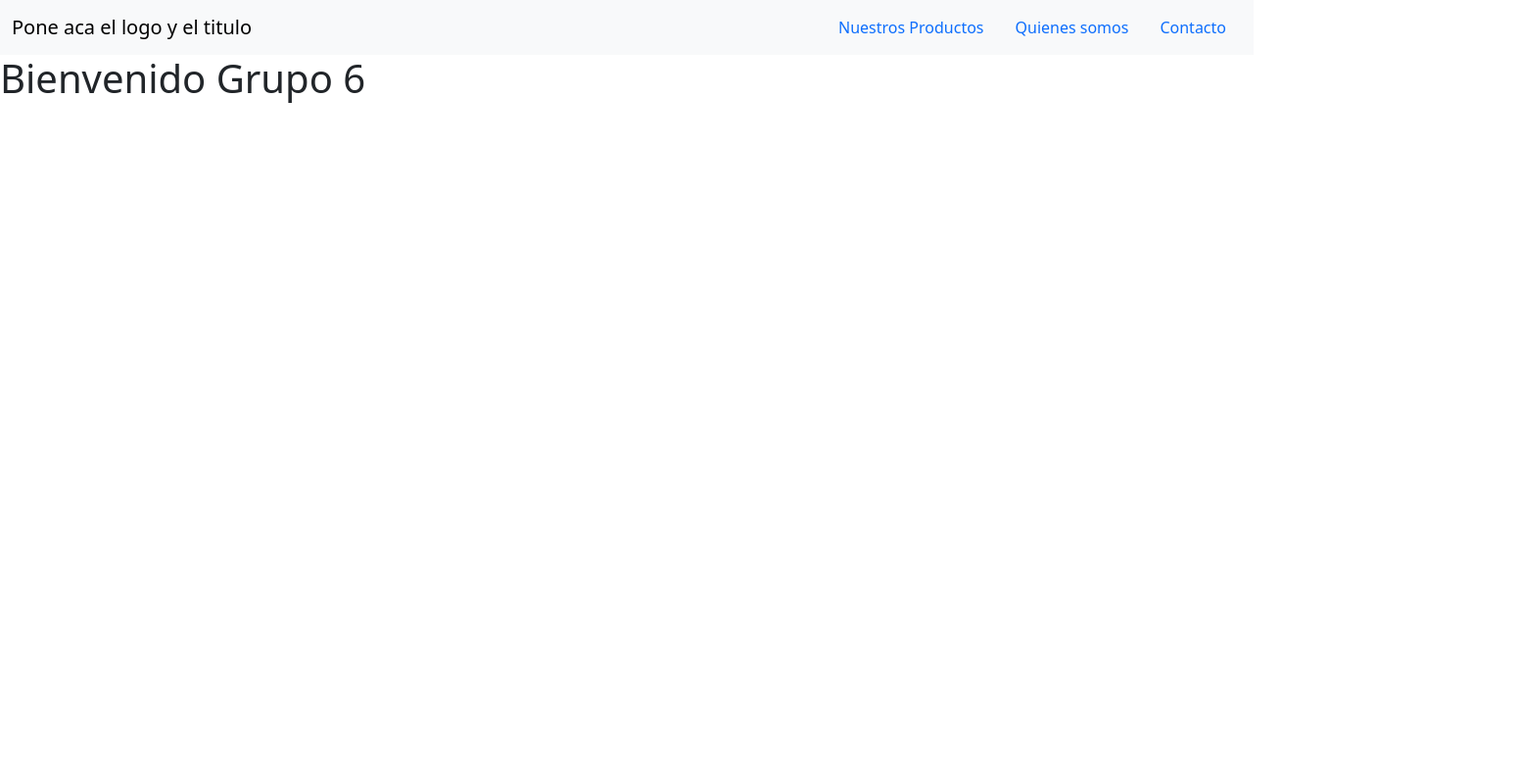
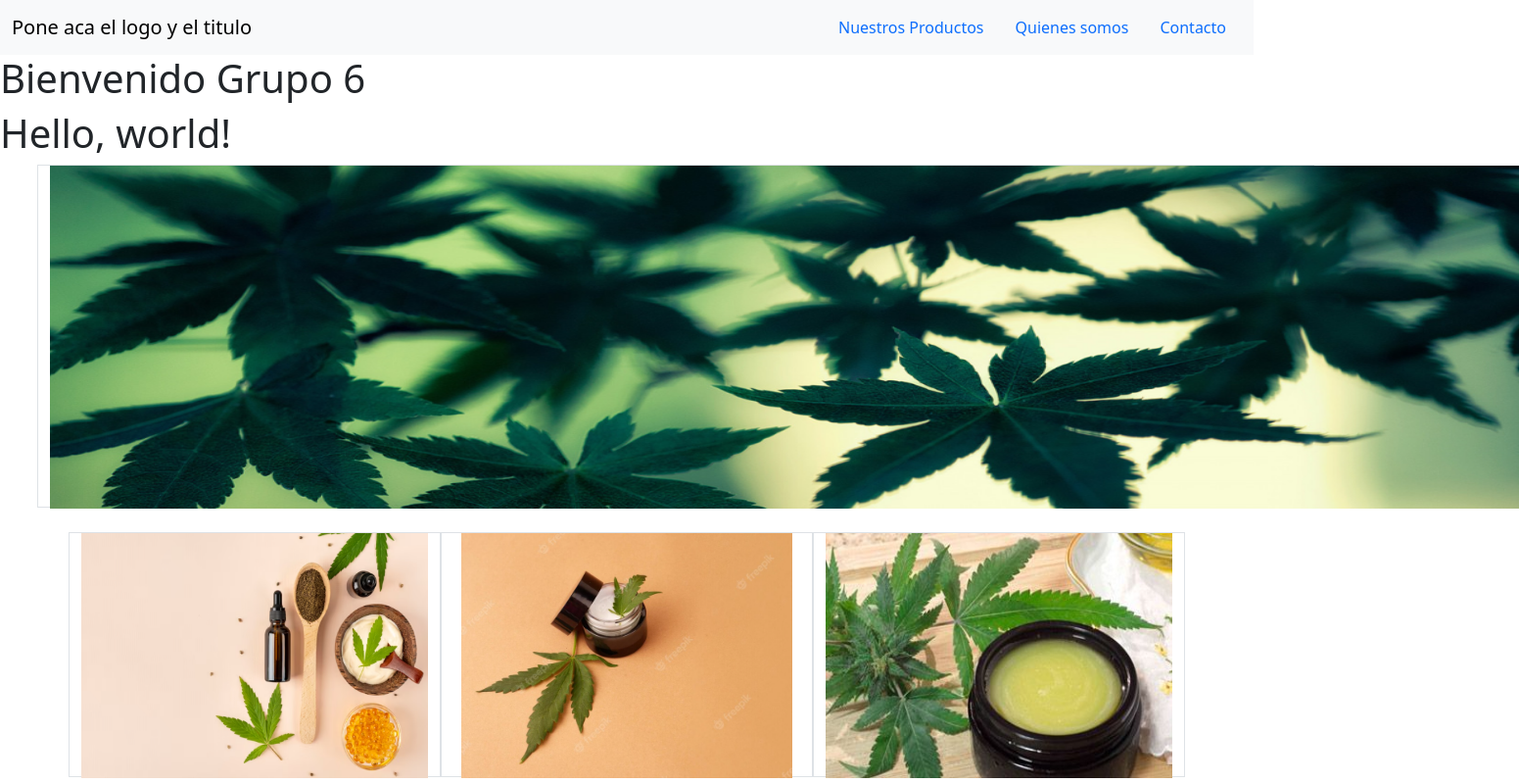
Before and after one commit to EmaManrique/TrabajoIntegrador_Grupo6_ArgentinaPrograma, a plain HTML site: page index.html in a window 1280 px wide. Shown: the whole page at 98% size, 1551 px wide, since content can reach past the window. Drawn offline with nearby package versions, Linux system fonts and the light colour scheme; files that its build step writes are made by us from their sources.

Commit message:
Diseño basicos de home.

```diff
--- a/index.html
+++ b/index.html
@@ -29,5 +29,48 @@
     </div>
   </nav>
 <h1>Bienvenido Grupo 6 </h1>
+
+
 <body>
+  <h1>Hello, world!</h1>
+  <script src="https://cdn.jsdelivr.net/npm/bootstrap@5.3.0-alpha2/dist/js/bootstrap.bundle.min.js" integrity="sha384-qKXV1j0HvMUeCBQ+QVp7JcfGl760yU08IQ+GpUo5hlbpg51QRiuqHAJz8+BrxE/N" crossorigin="anonymous"></script>
+
+  <!-- Primera fila (foto carrucel) -->
+  <div class="row" style="height: 350px; margin-bottom: 25px;">
+    <div class="col border" style="height: inherit; margin-left: 50px;">
+      <img src="./img/img0.PNG" alt="imagen central" style="height: inherit;width: 1500px;">
+
+    </div>
+  </div>
+
+
+
+<!-- Segunda fila (3 imagenes) -->
+  <div class="container text-center">
+    <div class="row" style="height: 250px;">
+
+      <!-- primera imagen -->
+      <div class="col border" style="height: inherit;">
+        <img src="./img/img1.PNG" class="img-fluid" alt="imagen aceite" style="height: inherit;" >
+      </div>
+
+
+     <!-- segunda imagen -->
+      <div class="col border" style="height: inherit;">
+        <img src="./img/img2.PNG" class="img-fluid" alt="imagen crema" style="height: inherit;" >
+      </div>
+
+
+      <!-- tercera imagen -->
+      <div class="col border" style="height: inherit;">
+        <img src="./img/img3.jpg" class="img-fluid" alt="imagen gel" style="height: inherit;" >
+      </div>
+
+    </div>
+  </div>
+
+</body>
+
+
+
 </html>
```
Also changed, not shown: img/img0.PNG (added), img/img1.PNG (added), img/img2.PNG (added), img/img3.jpg (added).
